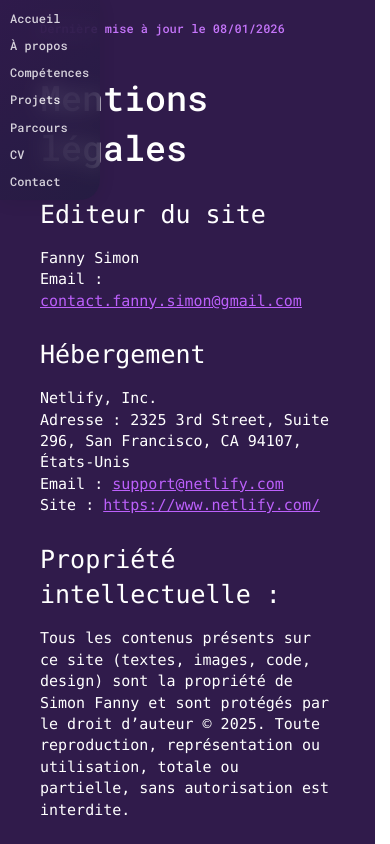
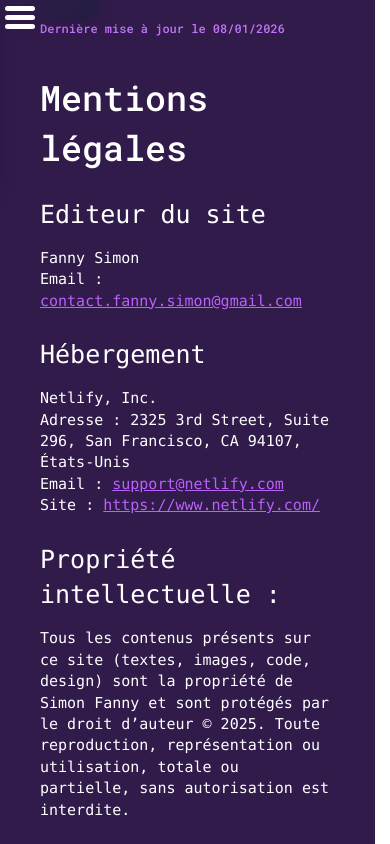
Before and after one commit to ProjetsDevFanny/Projet8_OCR_Portfolio, a React (Vite) app: page /mentions in a window 390 px wide. Shown: the top 844 px of the page. Built offline with nearby package versions, Linux system fonts and the light colour scheme; a web font is replaced by a local one.

Commit message:
feat(sidebar): change fixed sidebar to a deployed sidebar and a toggle-btn for navbar in responsive mobile

```diff
--- a/src/Components/Header/Header.jsx
+++ b/src/Components/Header/Header.jsx
@@ -9,11 +9,17 @@
  * ===============================================================================
  */
 
-import React from 'react'
+import React, { useState } from 'react'
 import './header.scss'
 import { Link } from 'react-router-dom';
 
 function Header() {
+  const [isSidebarOpen, setIsSidebarOpen] = useState(false);
+
+  const toggleSidebar = () => {
+    setIsSidebarOpen(!isSidebarOpen);
+  }
+
   return (
     <header className="header">
       <div className="header__container">
@@ -22,6 +28,14 @@ function Header() {
           <Link to="/">
             Fanny Simon
           </Link>
+        </div>
+
+        {/* Sidebar */}
+        <div className={`header__sidebar ${isSidebarOpen ? 'header__sidebar--deployed' : ''}`} id="sidebar">
+          <div className={`header__toggle-btn ${isSidebarOpen ? 'open' : ''}`} id="btn" onClick={toggleSidebar}>
+            <span  className={`bar ${isSidebarOpen ? 'open' : ''}`}></span>
+            <span className={`bar ${isSidebarOpen ? 'open' : ''}`}></span>
+            <span className={`bar ${isSidebarOpen ? 'open' : ''}`}></span>
           </div>
           <nav className="header__nav">
             <Link to="/#hero" className="header__nav_link_accueil">Accueil</Link>
@@ -33,6 +47,8 @@ function Header() {
             <Link to="/#contact">Contact</Link>
           </nav>
         </div>
+
+      </div>
     </header>
   );
 }
--- a/src/Components/Header/header.scss
+++ b/src/Components/Header/header.scss
@@ -33,7 +33,6 @@
     position: fixed;
     left: 0;
     z-index: 15;
-    opacity: 0.8;
     border-radius: 0 0 20px 0;
   }
 
@@ -68,6 +67,71 @@
     }
   }
 
+  &__sidebar {
+    @include mobile {
+      position: absolute;
+      width: 100px;
+      height: 100%;
+      top: 0;
+      left: 0;
+      transition: 0.5s ease-out;
+      z-index: 4;
+      transform:translateX(-100px);
+    }
+  }
+
+  &__sidebar--deployed {
+    @include mobile {
+    transform: translateX(0);
+    }
+  }
+
+  /* Div hamburger */
+  &__toggle-btn {
+    @include mobile {
+      position: absolute;
+      top: 2px;
+      left: 105px;
+      cursor: pointer;
+      height: 50px;
+      width: 50px;
+    }
+}
+
+  &__toggle-btn span {
+    @include mobile {
+    width: 30px;
+    height: 5px;
+    border-radius: 5px;
+    background: $white;
+    display: block;
+    margin-top: 4px;
+    transition: 0.3s ease;
+  }
+}
+
+  &__toggle-btn.open .bar:nth-child(1) {
+    @include mobile {
+    transform: rotate(45deg);
+    position: relative;
+    top: 9.5px;
+    }
+}
+
+  &__toggle-btn.open .bar:nth-child(2) {
+    @include mobile {
+    opacity: 0;
+    }
+}
+
+  &__toggle-btn.open .bar:nth-child(3) {
+    @include mobile {
+    transform: rotate(-45deg);
+    position: relative;
+    bottom: 8.5px;
+    }
+}
+
   &__nav {
     display: flex;
     gap: 3.5rem;
@@ -83,6 +147,11 @@
         gap: 1rem;
         flex-direction: column;
         align-items: flex-start;
+        padding: 0.7rem 0 0.7rem 0.7rem;
+        background: $background;
+        border-radius: 0 0 20px 0;
+        box-shadow: 0 2px 20px rgba(0, 0, 0, 0.1);
+        backdrop-filter: blur(10px);
       }
     }
 
--- a/src/assets/data/aboutData.json
+++ b/src/assets/data/aboutData.json
@@ -52,10 +52,10 @@
       },
       {
         "idHobby": 2,
-        "name": "Galerie artistique intéractive ",
+        "name": "AgriTrade (TypeScript, React, Node.js, MongoDB)",
         "description":  " en cours ",
         "textLinkGitHub": " Github",
-        "linkGithub": "https://github.com/ProjetsDevFanny/Galery_Art",
+        "linkGithub": "https://github.com/ProjetsDevFanny/AgriTrade",
         "textLinkWebsite" : " Site Web",
         "linkWebsite": ""
       }
```
Lines whose indentation alone changed are shown as unchanged.
